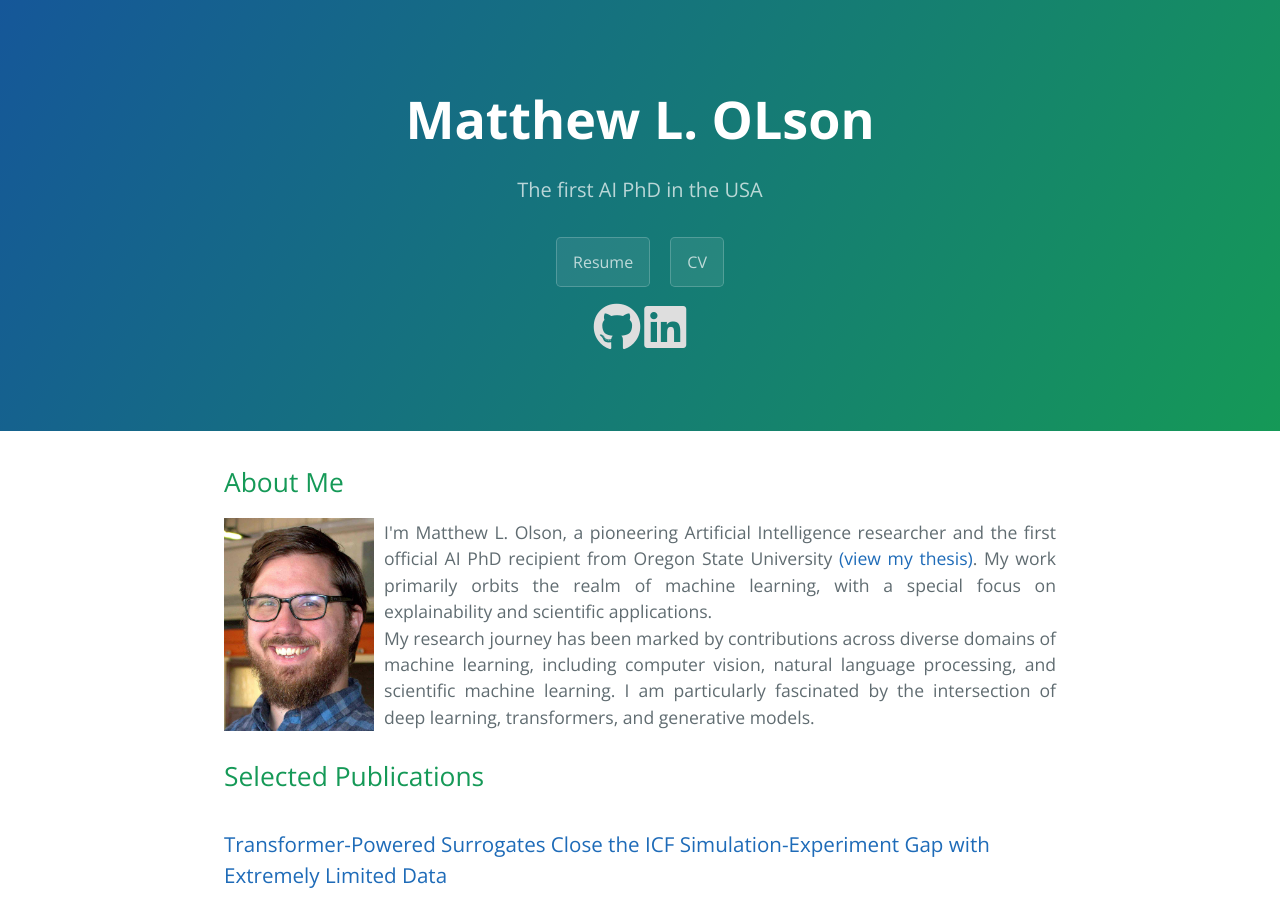
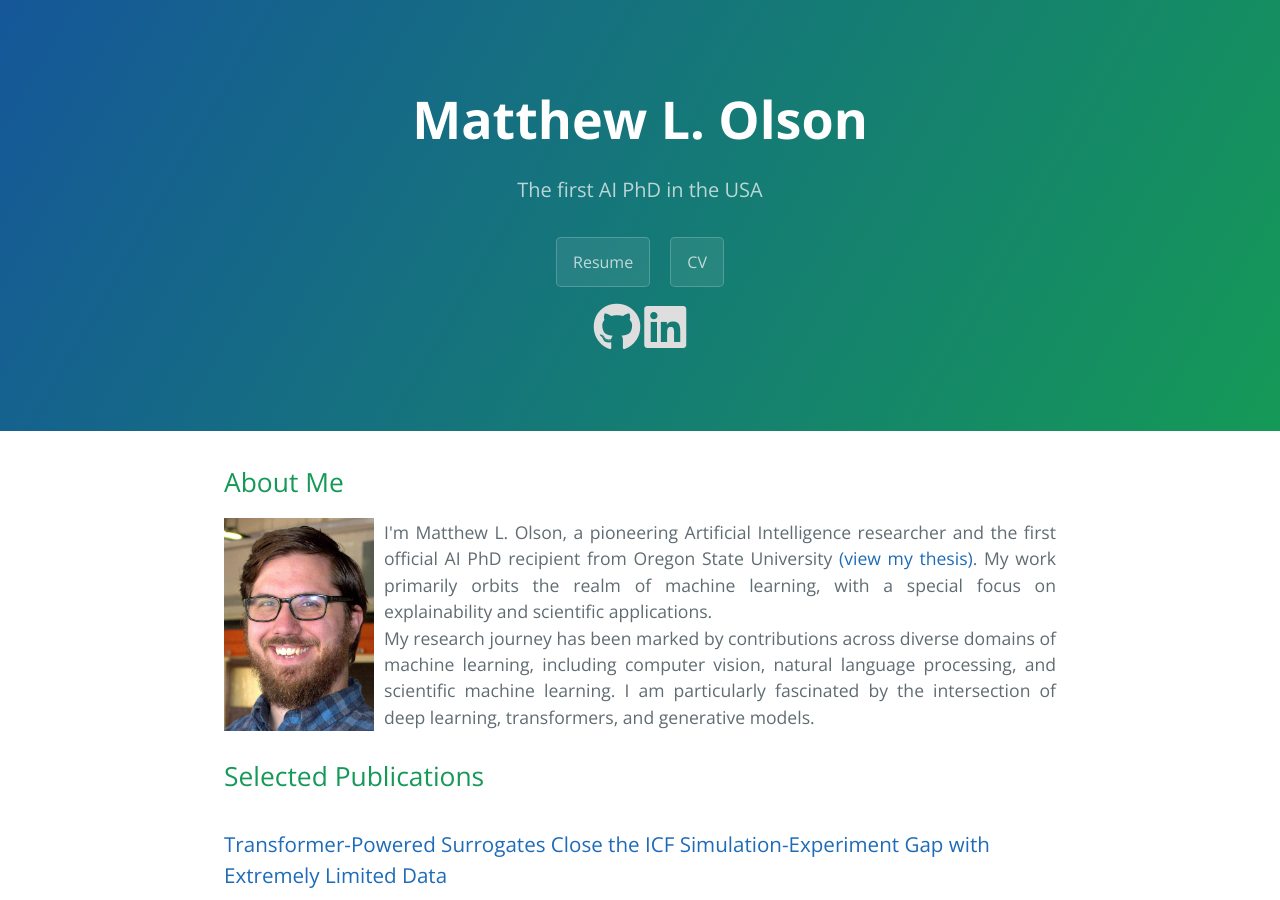
Before and after one commit to mattolson93/mattolson93.github.io, a Jekyll site: the page built from index.md, in a window 1280 px wide and 900 px high. Built offline with Jekyll 4.4.1, drawn with Linux system fonts in a browser that asks for light colours; a style sheet for code colours, icons or effects is not loaded.

Commit message:
uppercase typo

```diff
--- a/_config.yml
+++ b/_config.yml
@@ -1,4 +1,4 @@
-title: Matthew L. OLson
+title: Matthew L. Olson
 description: The first AI PhD in the USA
 show_downloads: false
 google_analytics:
```
